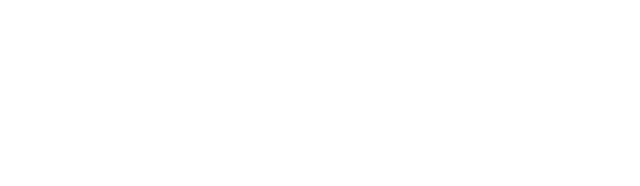
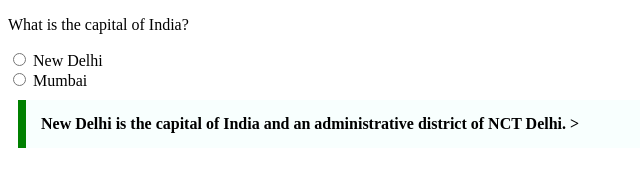
Before and after one commit to acciojob/trivia-sreeharshamaley, a website: page main.html in a window 1280 px wide. Shown: the whole page, without its empty margins (0-640 px from the left). Drawn offline with Linux system fonts and the light colour scheme.

Commit message:
created a submission

```diff
--- a/main.html
+++ b/main.html
@@ -7,6 +7,21 @@
 </head>
 
 <body>
+<div class="question">
+  <p>What is the capital of India?</p>
+</div>
+
+  <div class="options">
+    <input type="radio" id="newdelhi" name="capital" value="newdelhi">
+    <label for="newdelhi">New Delhi</label>
+  </div>
+	<div>
+    <input type="radio" id="mumbai" name="capital" value="mumbai">
+    <label for="mumbai">Mumbai</label>
+	</div>
+		<blockquote style="max-width: 600px; margin: 10px; padding: 15px; border-left: 8px solid green; background-color: #f8fffe; font-weight: bold;" city="https://en.wikipedia.org/wiki/New_Delhi">
+			New Delhi is the capital of India and an administrative district of NCT Delhi.
+			>
 	<!-- the entire body must be written by student -->
     <script type="text/javascript" src="./script.js">
 </script>
```
